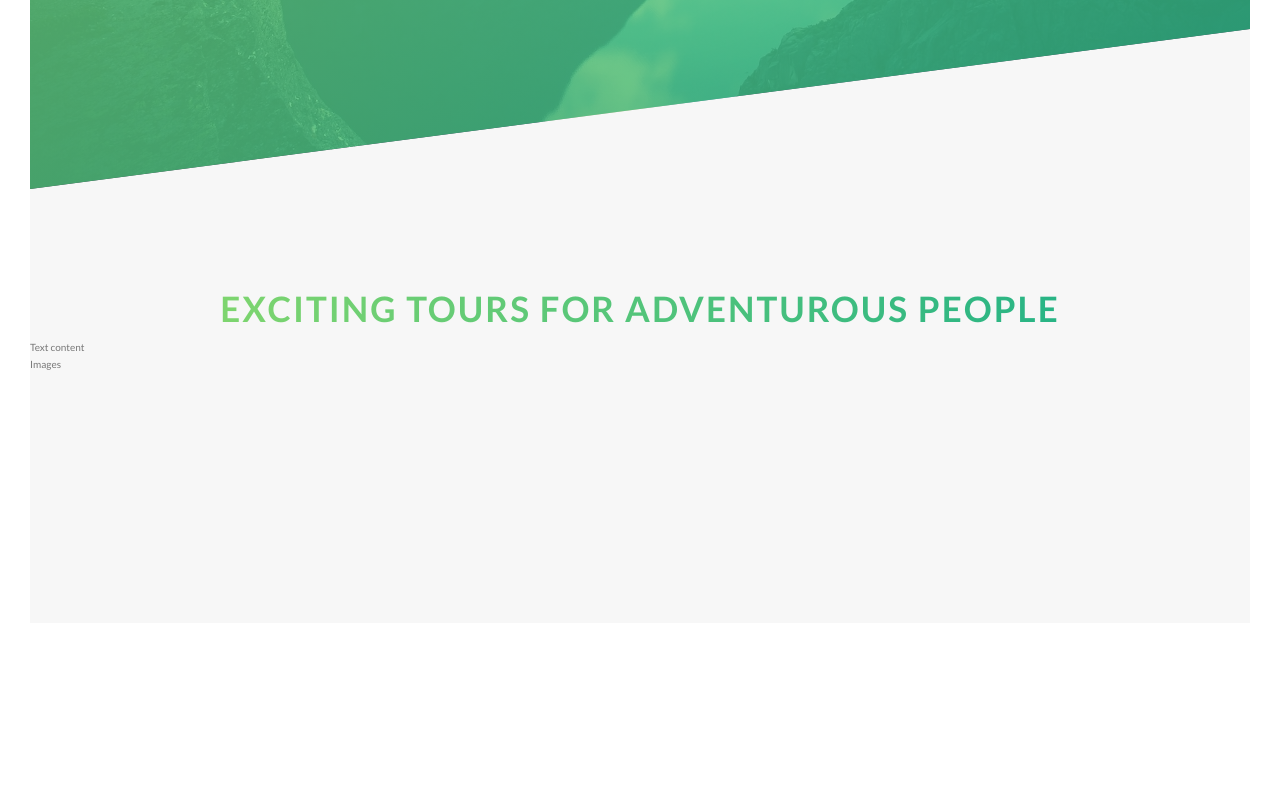
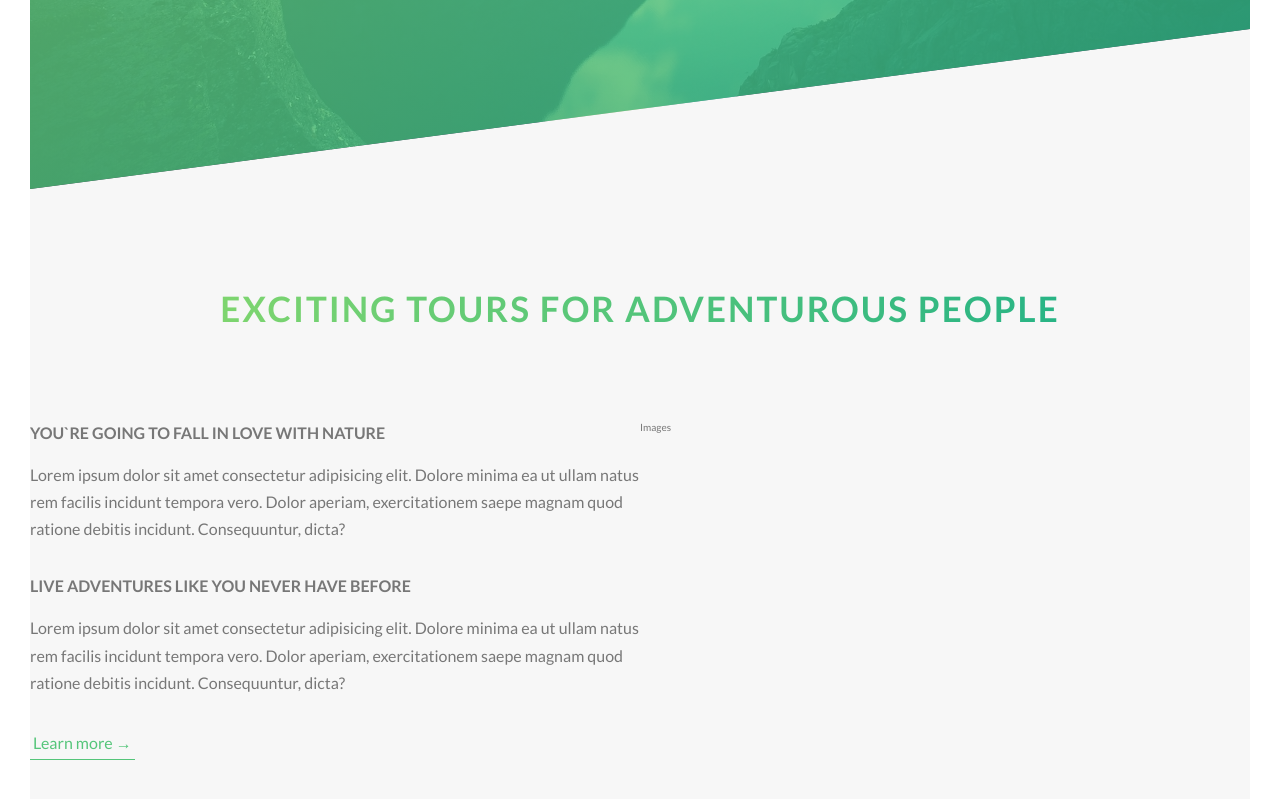
Before and after one commit to DenisPepper/jonas-css-natours, a React (Vite) app: page / in a window 1280 px wide. Shown: the part 601-1400 px from the top of the page. Before the commit the page ends 1254 px from the top, so only its background shows below. Built offline with nearby package versions, Linux system fonts and the light colour scheme.

Commit message:
Добавит левую часть секции About

```diff
--- a/src/components/about/about.jsx
+++ b/src/components/about/about.jsx
@@ -1,18 +1,31 @@
-import { HeadingSecondary as Header } from '../heading-secondary/heading-secondary';
+import { HeadingSecondary as H2 } from '../heading-secondary/heading-secondary';
+import { HeadingTertiary as H3 } from '../heading-tertiary/heading-tertiary';
+import { Paragraph as P } from '../paragraph/paragraph';
+import { TextButton as A } from '../text-button/text-button';
+
 import './about.css';
 
 const data = {
-  header: 'Exciting tours for adventurous people',
+  header2: 'Exciting tours for adventurous people',
+  header3_1: 'You`re going to fall in love with nature',
+  stub: 'Lorem ipsum dolor sit amet consectetur adipisicing elit. Dolore minima ea ut ullam natus rem facilis incidunt tempora vero. Dolor aperiam, exercitationem saepe magnam quod ratione debitis incidunt. Consequuntur, dicta?',
+  header3_2: 'Live adventures like you never have before',
 };
 
 export function About() {
   return (
     <section className='section-about'>
-      <div className='u-place-in-center .u-margin-bottom-8'>
-        <Header>{data.header}</Header>
+      <div className='u-place-in-center u-margin-bottom-big'>
+        <H2>{data.header2}</H2>
       </div>
       <div className='row'>
-        <div className='col-1-of-2'>Text content</div>
+        <div className='col-1-of-2'>
+          <H3 cls='u-margin-bottom-small'>{data.header3_1}</H3>
+          <P>{data.stub}</P>
+          <H3 cls='u-margin-bottom-small'>{data.header3_2}</H3>
+          <P>{data.stub}</P>
+          <A href='#'>Learn more &rarr;</A>
+        </div>
         <div className='col-2-of-2'>Images</div>
       </div>
     </section>
--- a/src/components/app.css
+++ b/src/components/app.css
@@ -2,6 +2,15 @@
   text-align: center;
 }
 
-.u-margin-bottom-8 {
+.u-margin-bottom-big {
   margin-bottom: 8rem;
 }
+
+.u-margin-bottom-small {
+  margin-bottom: 1.5rem;
+}
+
+.row {
+  display: grid;
+  grid-template-columns: repeat(2, 0.8fr);
+}
--- /dev/null
+++ b/src/components/heading-tertiary/heading-tertiary.css
@@ -0,0 +1,5 @@
+.heading-tertiary {
+  font-size: 1.6rem;
+  font-weight: 700;
+  text-transform: uppercase;
+}
--- /dev/null
+++ b/src/components/heading-tertiary/heading-tertiary.jsx
@@ -0,0 +1,7 @@
+import './heading-tertiary.css';
+
+export function HeadingTertiary(props) {
+  const { children, cls } = props;
+
+  return <h3 className={`heading-tertiary ${cls}`}>{children}</h3>;
+}
--- /dev/null
+++ b/src/components/paragraph/paragraph.css
@@ -0,0 +1,7 @@
+.paragraph {
+  font-size: 1.6rem;
+}
+
+.paragraph:not(:last-child) {
+  margin-bottom: 3rem;
+}
--- /dev/null
+++ b/src/components/paragraph/paragraph.jsx
@@ -0,0 +1,6 @@
+import './paragraph.css';
+
+export function Paragraph(props) {
+  const { children } = props;
+  return <p className='paragraph'>{children}</p>;
+}
--- /dev/null
+++ b/src/components/text-button/text-button.css
@@ -0,0 +1,22 @@
+.btn-text:link,
+.btn-text:visited {
+  font-size: 1.6rem;
+  color: var(--color-green-medium);
+  display: inline-block;
+  text-decoration: none;
+  border-bottom: 1px solid var(--color-green-medium);
+  padding: 3px;
+  transition: all 0.25s ease-out;
+}
+
+.btn-text:hover {
+  background-color: var(--color-green-medium);
+  color: white;
+  box-shadow: 0 2rem 2rem rgba(0, 0, 0, 0.15);
+  transform: translateY(-2px);
+}
+
+.btn-text:active {
+  box-shadow: 0 1rem 1rem rgba(0, 0, 0, 0.15);
+  transform: translateY(0);
+}
--- /dev/null
+++ b/src/components/text-button/text-button.jsx
@@ -0,0 +1,11 @@
+import './text-button.css';
+
+export function TextButton(props) {
+  const { children, ...restProps } = props;
+
+  return (
+    <a className='btn-text' {...restProps}>
+      {children}
+    </a>
+  );
+}
```
